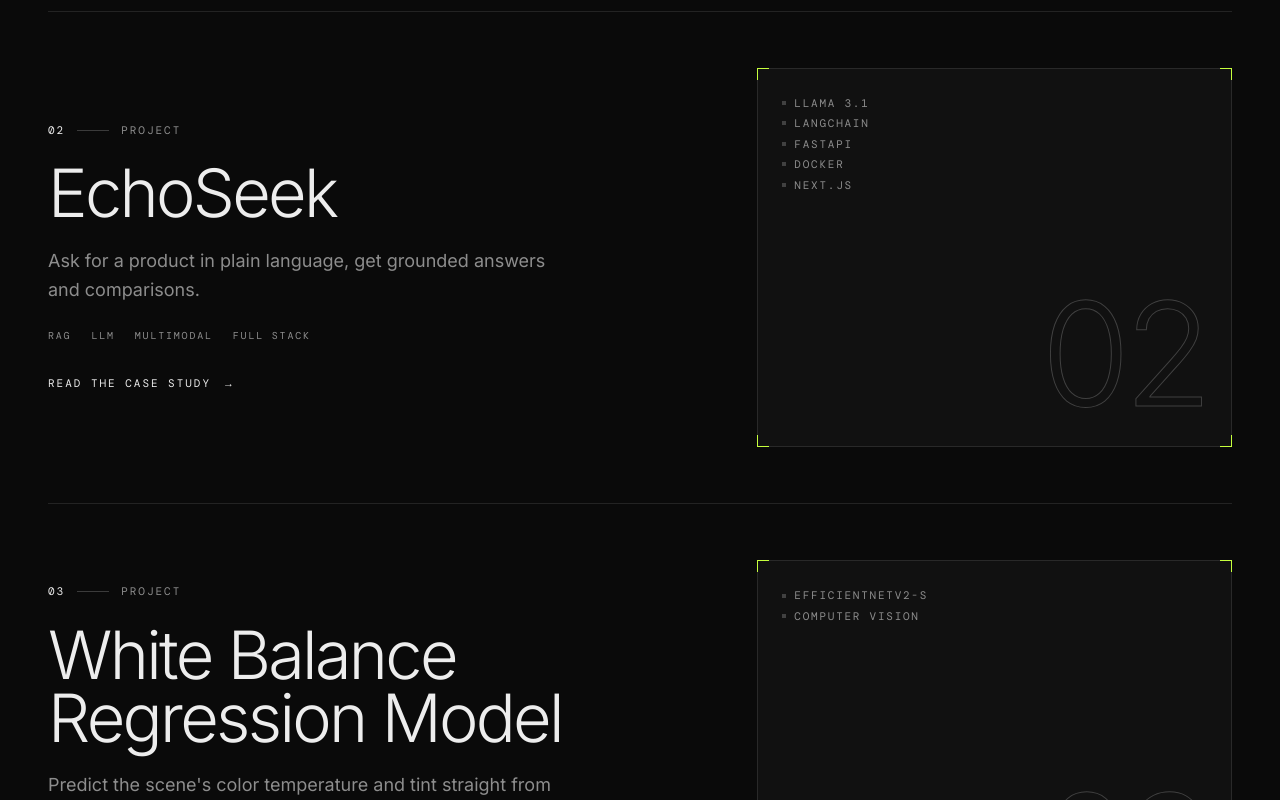
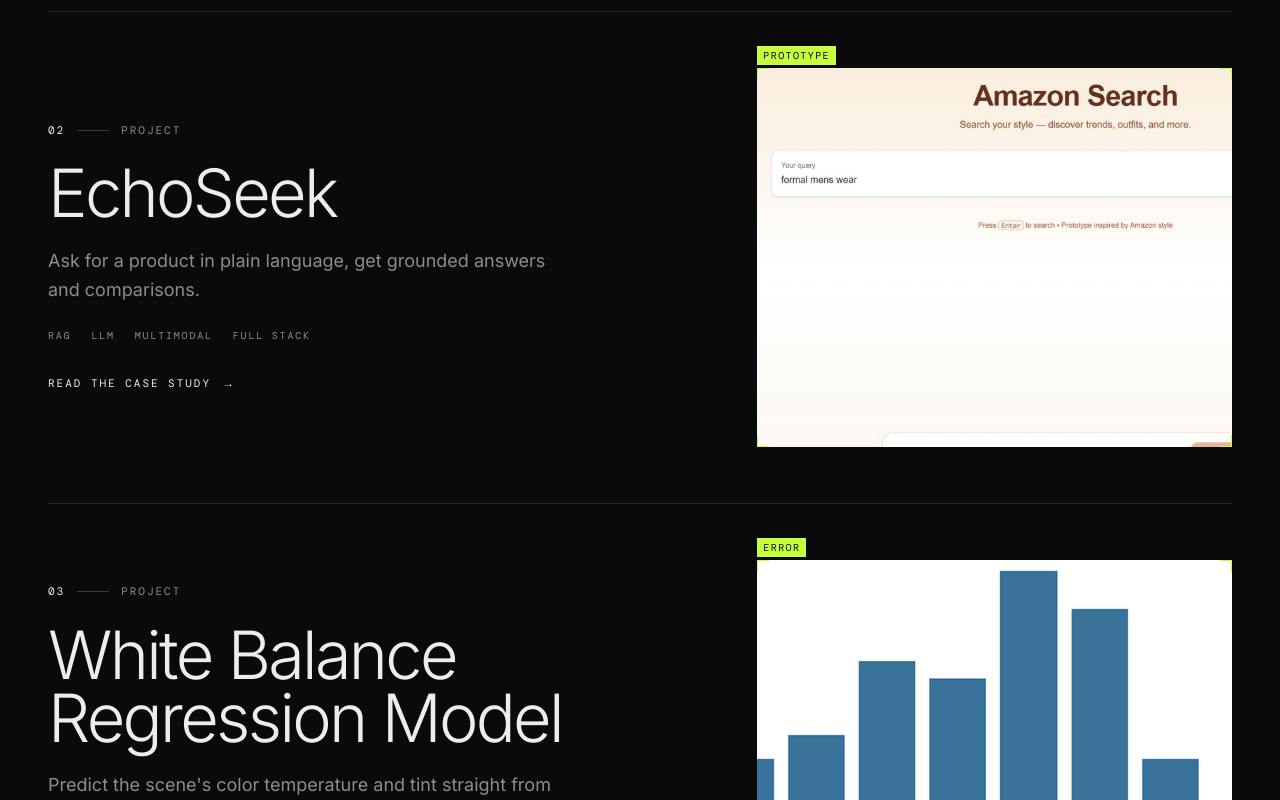
Before and after one commit to pratim4dasude/Personal_dashboard, a Next.js app: page / in a window 1280 px wide. Shown: the part 3300-4100 px from the top of the page. Built offline with nearby package versions, Linux system fonts and the light colour scheme; a web font is replaced by a local one.

Commit message:
feat: show an image for every project, keep the hovered preview in place and add extra figures to project pages

```diff
--- a/app/components/home/WorkRows.tsx
+++ b/app/components/home/WorkRows.tsx
@@ -28,6 +28,21 @@
         <span
           aria-hidden
           className="absolute inset-y-0 left-[42%] w-px bg-accent transition-[left,opacity] duration-[900ms] ease-[cubic-bezier(0.65,0,0.2,1)] group-hover:left-full group-hover:opacity-0"
+        />
+      </div>
+    </BBox>
+  );
+}
+
+function ImageMedia({ p }: { p: Project }) {
+  return (
+    <BBox label={p.image?.label} className="mt-6 lg:mt-0">
+      <div className="relative aspect-[5/4] w-full overflow-hidden bg-surface-2">
+        {/* eslint-disable-next-line @next/next/no-img-element */}
+        <img
+          src={p.image?.src}
+          alt={p.image?.alt ?? ""}
+          className="absolute inset-0 h-full w-full object-cover grayscale-[0.35] transition duration-700 group-hover:scale-[1.03] group-hover:grayscale-0"
         />
       </div>
     </BBox>
@@ -97,7 +112,7 @@
                   </span>
                 </span>
               </div>
-              <div className="lg:col-span-5">{isVision(p) ? <VisionMedia /> : <TypeMedia p={p} index={i} />}</div>
+              <div className="lg:col-span-5">{isVision(p) ? <VisionMedia /> : p.image ? <ImageMedia p={p} /> : <TypeMedia p={p} index={i} />}</div>
             </Link>
           </Reveal>
         </li>
--- a/app/components/project/ProjectList.tsx
+++ b/app/components/project/ProjectList.tsx
@@ -6,12 +6,14 @@
 import BBox from "../ui/BBox";
 
 function Preview({ p }: { p: Project }) {
+  const src = p.cover ?? p.image?.src;
+  const label = p.cover ? "cracks" : (p.image?.label ?? p.tags[0]?.toLowerCase());
   return (
-    <BBox label={p.cover ? "cracks" : p.tags[0]?.toLowerCase()} score={p.cover ? undefined : undefined} className="w-full">
-      <div className="relative aspect-square w-full overflow-hidden bg-surface">
-        {p.cover ? (
+    <BBox label={label} className="w-full">
+      <div className="relative aspect-[5/4] w-full overflow-hidden bg-surface">
+        {src ? (
           // eslint-disable-next-line @next/next/no-img-element
-          <img src={p.cover} alt="" className="h-full w-full object-cover" />
+          <img src={src} alt="" className={`h-full w-full object-cover ${p.cover ? "object-top" : ""}`} />
         ) : (
           <div className="flex h-full flex-col justify-between p-6">
             <span className="label">{p.stack}</span>
@@ -28,7 +30,7 @@
 
   return (
     <div className="grid gap-12 lg:grid-cols-[minmax(0,1fr)_340px] lg:gap-16 xl:grid-cols-[minmax(0,1fr)_420px]">
-      <ul className="border-t border-line" onMouseLeave={() => setActive(0)}>
+      <ul className="border-t border-line">
         {projects.map((p, i) => (
           <li key={p.slug} className="border-b border-line">
             <Link
@@ -71,9 +73,13 @@
                 <p className="max-w-md text-[15px] leading-relaxed text-muted">{p.tagline}</p>
                 <p className="label shrink-0 text-right leading-relaxed">{p.tags.join("  ·  ")}</p>
               </div>
-              {p.cover && (
+              {(p.cover ?? p.image?.src) && (
                 // eslint-disable-next-line @next/next/no-img-element
-                <img src={p.cover} alt="" className="mt-6 aspect-[16/9] w-full object-cover lg:hidden" />
+                <img
+                  src={(p.cover ?? p.image?.src) as string}
+                  alt=""
+                  className="mt-6 aspect-[16/9] w-full object-cover lg:hidden"
+                />
               )}
             </Link>
           </li>
--- a/app/projects.ts
+++ b/app/projects.ts
@@ -7,6 +7,10 @@
   slug: string;
   year?: string;
   cover?: string;
+  /** A single representative visual for projects that are not a crack-style input/output pair. */
+  image?: { src: string; alt: string; label: string; caption: string };
+  /** Extra full-width figures shown on the project page. */
+  extra?: { src: string; alt: string; caption: string }[];
   outcomeLine?: string;
   gallery?: GalleryItem[];
   pipeline?: PipelineStep[];
@@ -148,6 +152,12 @@
   },
   {
     slug: "echoseek",
+    image: {
+      src: "/projects/echoseek.jpg",
+      alt: "The EchoSeek search prototype with the query formal mens wear",
+      label: "prototype",
+      caption: "The EchoSeek search prototype, with a natural-language query.",
+    },
     outcomeLine: "Product search that answers from the catalog instead of from the model's imagination.",
     title: "EchoSeek",
     stack: "Llama 3.1, LangChain, FastAPI, Docker, Next.js",
@@ -223,6 +233,12 @@
   },
   {
     slug: "white-balance-regression",
+    image: {
+      src: "/projects/white-balance-regression.jpg",
+      alt: "Histograms of absolute error for color temperature and tint",
+      label: "error",
+      caption: "Absolute error distributions for color temperature and tint, from the project repository.",
+    },
     outcomeLine: "A learned estimator for color temperature and tint, judged on numeric error and on how the corrected image looks.",
     title: "White Balance Regression Model",
     stack: "EfficientNetV2-S, Computer Vision",
@@ -291,6 +307,19 @@
   },
   {
     slug: "order-amount-prediction",
+    image: {
+      src: "/projects/order-amount-prediction.jpg",
+      alt: "Line chart of order amount in USD over time",
+      label: "eda",
+      caption: "Order amount in USD over time, from the exploratory analysis.",
+    },
+    extra: [
+      {
+        src: "/projects/order-currency.jpg",
+        alt: "Pie chart of order share by currency",
+        caption: "Share of orders by currency, from the exploratory analysis.",
+      },
+    ],
     outcomeLine: "A leak-safe forecasting pipeline whose score reflects how the model is actually used.",
     title: "Order Amount Prediction",
     stack: "Random Forest, XGBoost, Forecasting",
@@ -357,6 +386,29 @@
   },
   {
     slug: "flux-fill-controlnet-inpainting",
+    image: {
+      src: "/projects/flux-fill-controlnet-inpainting.jpg",
+      alt: "A woman meditating on a wooden path under a galaxy sky, generated by the Flux Fill ControlNet pipeline from a pose map",
+      label: "pose-guided",
+      caption: "Pipeline output, guided by a pose map. Sample from the pull request.",
+    },
+    extra: [
+      {
+        src: "/projects/flux-depth.jpg",
+        alt: "Depth-guided inpainting: source photo, depth map and result",
+        caption: "Depth-guided. Source photo, depth map, then the inpainted result.",
+      },
+      {
+        src: "/projects/flux-pose.jpg",
+        alt: "Pose-guided inpainting: source photo, pose skeleton and result",
+        caption: "Pose-guided. Source photo, pose skeleton, then the inpainted result.",
+      },
+      {
+        src: "/projects/flux-canny.jpg",
+        alt: "Canny-guided inpainting: source photo, edge map and result",
+        caption: "Canny-guided. Source photo, edge map, then the inpainted result.",
+      },
+    ],
     year: "2025",
     repo: "https://github.com/pratim4dasude/pipline_flux_fill_controlnet_Inpaint",
     title: "Flux Fill ControlNet inpainting pipeline",
@@ -428,6 +480,24 @@
   },
   {
     slug: "retina-vein-segmentation",
+    image: {
+      src: "/projects/retina-vein-segmentation.jpg",
+      alt: "A retinal fundus photograph next to its binary vessel map",
+      label: "fundus",
+      caption: "A retinal fundus image and its vessel map, from the project notebook.",
+    },
+    extra: [
+      {
+        src: "/projects/retina-ground-truth.jpg",
+        alt: "Ground truth vessel maps for four retinal images",
+        caption: "Ground truth vessel maps.",
+      },
+      {
+        src: "/projects/retina-prediction.jpg",
+        alt: "Model predicted vessel maps for the same four retinal images",
+        caption: "Model predictions for the same images.",
+      },
+    ],
     repo: "https://github.com/pratim4dasude/Retina-Vein-Segmentation-using-UNET",
     title: "Retina vein segmentation with U-Net",
     stack: "U-Net, PyTorch, Medical imaging",
@@ -475,6 +545,24 @@
   },
   {
     slug: "retail-demand-forecasting",
+    image: {
+      src: "/projects/retail-demand-forecasting.jpg",
+      alt: "Line chart of final SARIMAX forecast against actual sales for store CA_1",
+      label: "forecast",
+      caption: "Final SARIMAX forecast against actual sales for store CA_1, from the project notebooks.",
+    },
+    extra: [
+      {
+        src: "/projects/retail-foods-forecast.jpg",
+        alt: "Tuned SARIMAX forecast against actual sales for the FOODS category",
+        caption: "Tuned SARIMAX forecast against actual sales, FOODS category.",
+      },
+      {
+        src: "/projects/retail-mape-by-level.jpg",
+        alt: "Bar chart of average MAPE by forecasting level",
+        caption: "Average error (MAPE) by forecasting level: category, department, store and item.",
+      },
+    ],
     repo: "https://github.com/pratim4dasude/Retail_Demand_Forecasting",
     title: "Retail demand forecasting on M5 Walmart data",
     stack: "SARIMAX, Python, Time series",
--- a/app/projects/[slug]/page.tsx
+++ b/app/projects/[slug]/page.tsx
@@ -119,6 +119,16 @@
             </BBox>
           </div>
         </div>
+      ) : project.image ? (
+        <div className="mx-auto w-full max-w-[1400px] px-6 lg:px-10">
+          <figure>
+            <BBox label={project.image.label} className="mt-6">
+              {/* eslint-disable-next-line @next/next/no-img-element */}
+              <img src={project.image.src} alt={project.image.alt} className="aspect-[5/4] w-full object-cover sm:aspect-[16/9]" />
+            </BBox>
+            <figcaption className="label mt-4">{project.image.caption}</figcaption>
+          </figure>
+        </div>
       ) : (
         <div className="mx-auto w-full max-w-[1400px] px-6 lg:px-10">
           <div className="relative overflow-hidden border border-line bg-surface px-6 py-16 sm:px-12 sm:py-24">
@@ -129,6 +139,18 @@
           </div>
         </div>
       )}
+
+      {project.extra?.length ? (
+        <div className="mx-auto w-full max-w-[1400px] space-y-10 px-6 pt-14 lg:px-10">
+          {project.extra.map((e) => (
+            <figure key={e.src}>
+              {/* eslint-disable-next-line @next/next/no-img-element */}
+              <img src={e.src} alt={e.alt} loading="lazy" className="w-full border border-line bg-surface" />
+              <figcaption className="label mt-3">{e.caption}</figcaption>
+            </figure>
+          ))}
+        </div>
+      ) : null}
 
       {/* Body */}
       <div className="mx-auto w-full max-w-[1400px] px-6 pt-16 lg:px-10 xl:grid xl:grid-cols-[190px_minmax(0,1fr)] xl:gap-14">
```
